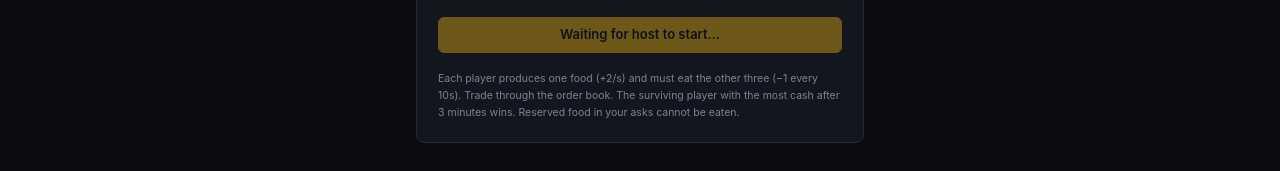
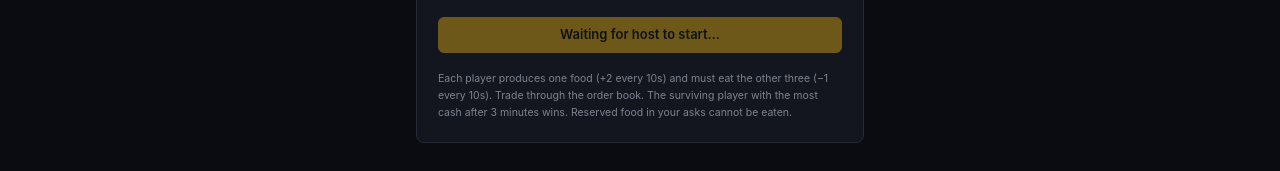
Before and after one commit to jsafrata/Nash_Hunger, a Next.js app in the folder frontend/: page /game/1 in a window 1280 px wide. Shown: the part 545-716 px from the top of the page. Built offline with nearby package versions, Linux system fonts and the light colour scheme; no server answers.

Commit message:
Sync production with consumption (both every 10s)

```diff
--- a/frontend/components/Lobby.tsx
+++ b/frontend/components/Lobby.tsx
@@ -172,10 +172,10 @@ export function Lobby({
       </button>
 
       <div className="mt-5 text-xs text-muted leading-relaxed">
-        Each player produces one food (+2/s) and must eat the other three
-        (−1 every {consumptionIntervalSeconds}s). Trade through the order book.
-        The surviving player with the most cash after 3 minutes wins. Reserved
-        food in your asks cannot be eaten.
+        Each player produces one food (+2 every {consumptionIntervalSeconds}s)
+        and must eat the other three (−1 every {consumptionIntervalSeconds}s).
+        Trade through the order book. The surviving player with the most cash
+        after 3 minutes wins. Reserved food in your asks cannot be eaten.
       </div>
     </div>
   );
--- a/frontend/components/ResourcesPanel.tsx
+++ b/frontend/components/ResourcesPanel.tsx
@@ -50,7 +50,7 @@ export function ResourcesPanel({ priv }: { priv: PrivatePlayerState | null }) {
               >
                 {FOOD_DISPLAY_NAMES[priv.produces]}
               </span>
-              <span className="text-bid ml-1">+2/s</span>
+              <span className="text-bid ml-1">+2/cycle</span>
             </div>
           )}
         </div>
```
Also changed, not shown: 2 other files (tests, documents, lock files or other folders).
